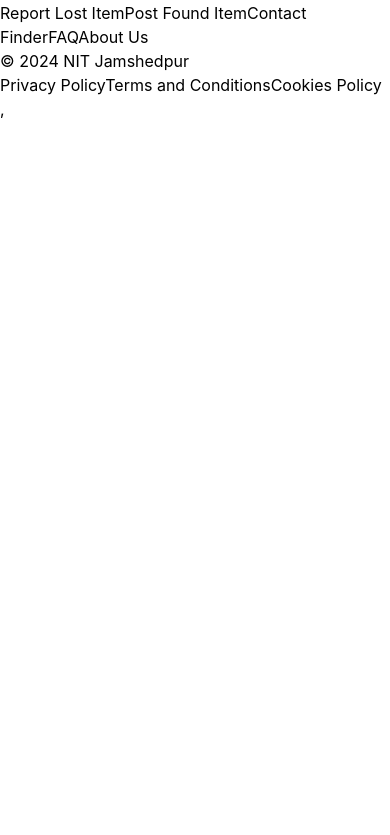
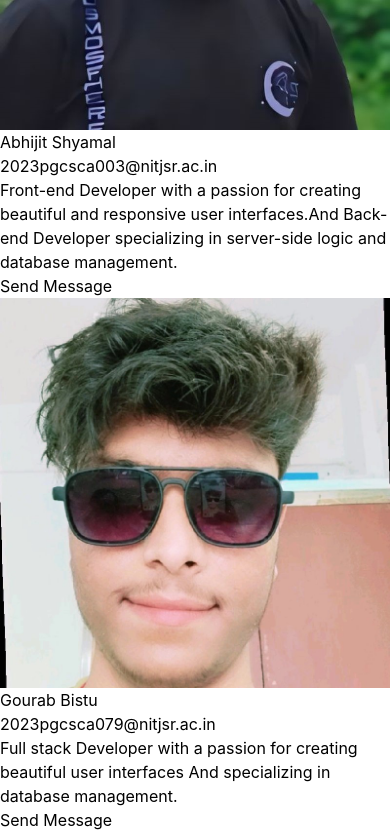
Before and after one commit to abhijitshyamal005/NIT_JSR_STUDENT_COMMUNITY, a React (Vite) app in the folder Fronted/: page / in a window 390 px wide. Shown: the part 8480-9315 px from the top of the page. Before the commit the page ends 8601 px from the top, so only its background shows below. Built offline with nearby package versions, Linux system fonts and the light colour scheme.

Commit message:
careate And update Contact us

```diff
--- /dev/null
+++ b/Fronted/src/components/ContactUs.jsx
@@ -0,0 +1,160 @@
+import  { useState } from 'react';
+import dev2 from '../assets/dev2.jpg';
+import dev1 from '../assets/dev1.jpeg';
+
+const developers = [
+  {
+    name: 'Abhijit Shyamal',
+    email: '2023pgcsca003@nitjsr.ac.in',
+    imageSrc: dev2,
+    description: 'Front-end Developer with a passion for creating beautiful and responsive user interfaces.And Back-end Developer specializing in server-side logic and database management.',
+  },
+  {
+    name: 'Gourab Bistu',
+    email: '2023pgcsca079@nitjsr.ac.in',
+    imageSrc: dev1,
+    description: 'Full stack Developer with a passion for creating beautiful  user interfaces And specializing in database management.',
+  },
+];
+
+const ContactUs = () => {
+  const [showPopup, setShowPopup] = useState(false);
+  const [currentDev, setCurrentDev] = useState(null);
+  const [formData, setFormData] = useState({ name: '', email: '', message: '' });
+  const [popupContent, setPopupContent] = useState({ name: '', email: '', message: '' });
+
+  const handleInputChange = (e) => {
+    const { name, value } = e.target;
+    setFormData((prevData) => ({ ...prevData, [name]: value }));
+  };
+
+  const handleSendMessage = (dev) => {
+    setCurrentDev(dev);
+    setShowPopup(true);
+  };
+
+  const handleSubmit = (e) => {
+    e.preventDefault();
+    setPopupContent({
+      name: formData.name,
+      email: formData.email,
+      message: `Thank you for reaching out, ${currentDev.name}! Your message has been received.`,
+    });
+    setShowPopup(false);
+  };
+
+  const handleClosePopup = () => {
+    setShowPopup(false);
+    setFormData({ name: '', email: '', message: '' });
+    setPopupContent({ name: '', email: '', message: '' });
+  };
+
+  return (
+    <div className="py-8 px-4">
+      <div className="max-w-screen-lg mx-auto">
+        <div className="text-center mb-12">
+          <h2 className="text-3xl font-bold mb-4">Contact Us</h2>
+          <p className="text-lg">Feel free to reach out to our developers directly or send us a message.</p>
+        </div>
+
+        {/* Developers Section */}
+        <div className="grid grid-cols-1 md:grid-cols-2 gap-8 mb-12">
+          {developers.map((dev, index) => (
+            <div key={index} className="bg-white shadow-md rounded-lg p-6 flex flex-col items-center">
+              <img
+                src={dev.imageSrc}
+                alt={dev.name}
+                className="w-[200px] h-[200px] object-cover rounded-full mb-4"
+              />
+              <h1 className="text-2xl font-semibold mb-2">{dev.name}</h1>
+              <h3 className="text-xl text-black mb-2">{dev.email}</h3>
+              <p className="text-center text-sm mb-4">{dev.description}</p>
+              <button
+                onClick={() => handleSendMessage(dev)}
+                className="py-2 px-4 font-semibold  bg-[#D15213] text-white rounded-3xl hover:bg-[#9c3c0c]"
+              >
+                Send Message
+              </button>
+            </div>
+          ))}
+        </div>
+      </div>
+
+      {/* Popup Modal */}
+      {showPopup && (
+        <div className="fixed inset-0 flex items-center justify-center bg-black bg-opacity-50">
+          <div className="bg-white rounded-lg shadow-md p-6 w-80">
+            <h4 className="text-xl font-semibold mb-4">Send a Message to {currentDev.name}</h4>
+            <form onSubmit={handleSubmit} className="space-y-4">
+              <div>
+                <label className="block text-sm font-medium mb-1">Name</label>
+                <input
+                  type="text"
+                  name="name"
+                  value={formData.name}
+                  onChange={handleInputChange}
+                  className="w-full p-2 border border-gray-300 rounded-md"
+                  required
+                />
+              </div>
+              <div>
+                <label className="block text-sm font-medium mb-1">Email</label>
+                <input
+                  type="email"
+                  name="email"
+                  value={formData.email}
+                  onChange={handleInputChange}
+                  className="w-full p-2 border border-gray-300 rounded-md"
+                  required
+                />
+              </div>
+              <div>
+                <label className="block text-sm font-medium mb-1">Message</label>
+                <textarea
+                  name="message"
+                  value={formData.message}
+                  onChange={handleInputChange}
+                  className="w-full p-2 border border-gray-300 rounded-md"
+                  rows="4"
+                  required
+                />
+              </div>
+              <button
+                type="submit"
+                className="w-full py-2 bg-[#D15213] text-white rounded-md hover:bg-[#9c3c0c]"
+              >
+                Send
+              </button>
+            </form>
+            <button
+              onClick={handleClosePopup}
+              className="mt-4 py-2 px-4 bg-[#ea7439] rounded-md hover:bg-[#a14b20]"
+            >
+              Close
+            </button>
+          </div>
+        </div>
+      )}
+
+      {/* Thank You Popup */}
+      {popupContent.message && (
+        <div className="fixed inset-0 flex items-center justify-center bg-black bg-opacity-50">
+          <div className="bg-white rounded-lg shadow-md p-6 w-80">
+            <h4 className="text-xl font-semibold mb-4">Message Sent!</h4>
+            <p className="mb-2"><strong>Name:</strong> {popupContent.name}</p>
+            <p className="mb-2"><strong>Email:</strong> {popupContent.email}</p>
+            <p className="mb-4"><strong>Message:</strong> {popupContent.message}</p>
+            <button
+              onClick={handleClosePopup}
+              className="py-2 px-4 bg-[#D15213] text-white rounded-md hover:bg-[#9c3c0c]"
+            >
+              Close
+            </button>
+          </div>
+        </div>
+      )}
+    </div>
+  );
+};
+
+export default ContactUs;
--- a/Fronted/src/pages/Home.jsx
+++ b/Fronted/src/pages/Home.jsx
@@ -8,6 +8,7 @@ import Banner1 from "../components/Banner1"
 import Features2 from "../components/Features2"
 import About from "../components/About"
 import Testimonial from "../components/Testimonial"
+import ContactUs from "../components/ContactUs"
 
 
 function Home() {
@@ -20,6 +21,7 @@ function Home() {
     <Features2/>
     <About/>
     <Testimonial/>
+    <ContactUs/>
     <Footer/>
     </>
   )
```
Also changed, not shown: Fronted/src/assets/dev1.jpeg (added).
